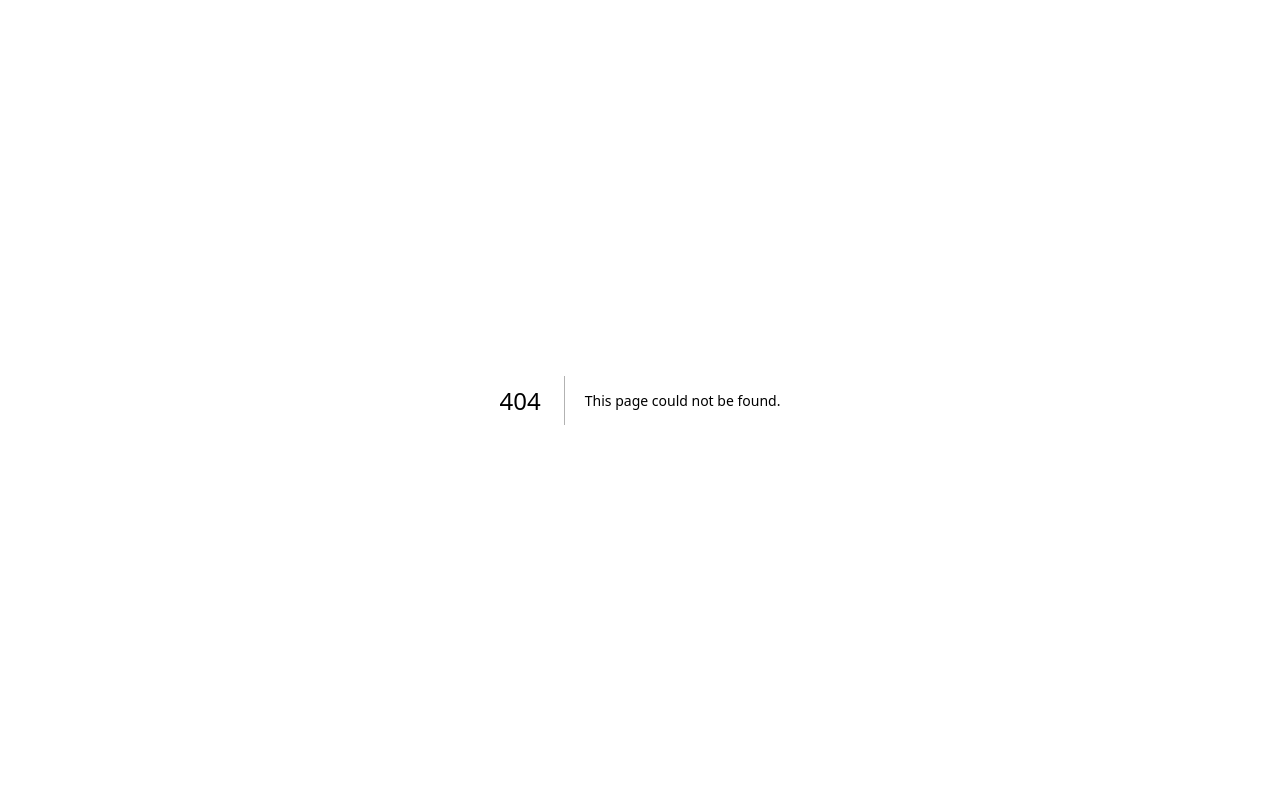
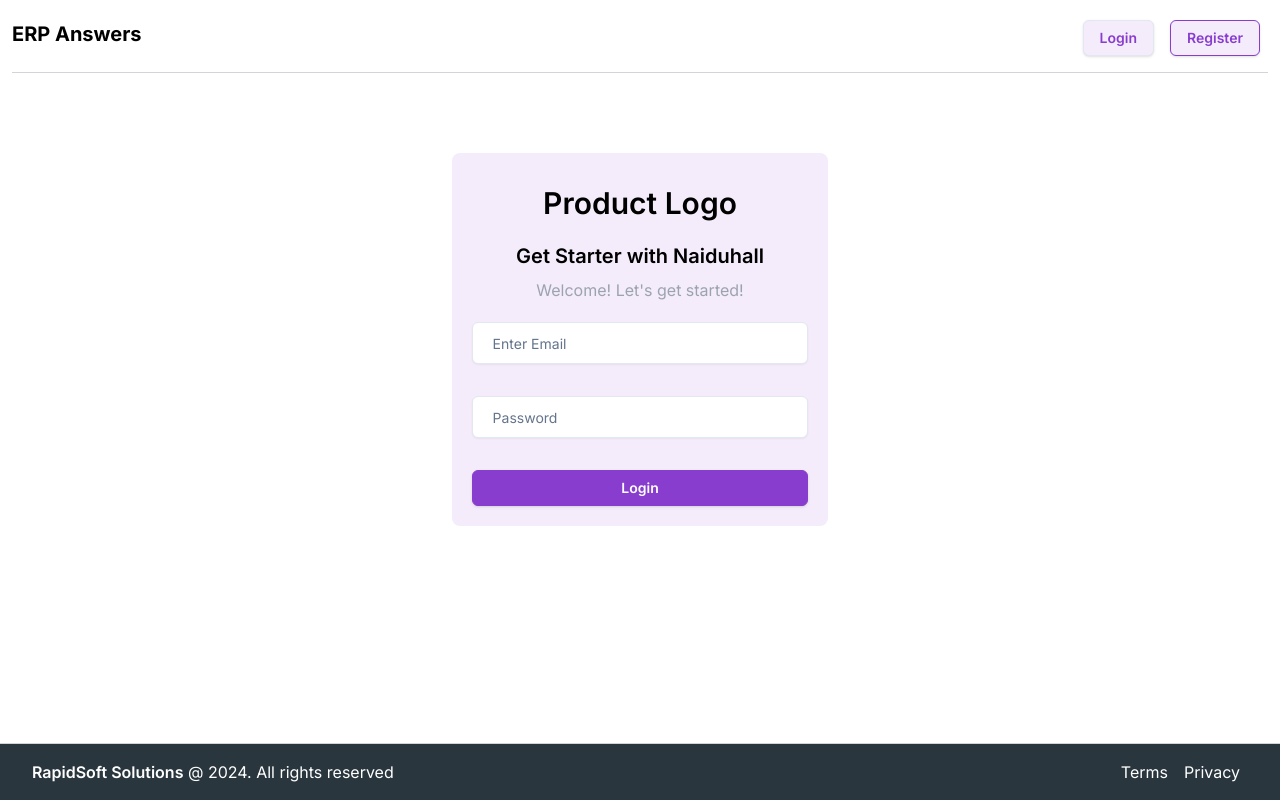
Before and after one commit to Febiecode/naiduhall, a Next.js app: page /login in a window 1280 px wide. Before the commit this address had no page. Built offline with nearby package versions, Linux system fonts and the light colour scheme.

Commit message:
login UI

```diff
--- /dev/null
+++ b/src/app/login/page.tsx
@@ -0,0 +1,10 @@
+import React from 'react'
+import Login from '@/components/organisms/Logincomponents'
+
+const page = () => {
+    return (
+        <Login />
+    )
+}
+
+export default page
--- /dev/null
+++ b/src/components/organisms/Login.tsx
@@ -0,0 +1,136 @@
+"use client"
+
+import React from 'react'
+import ProfileWithStatus from '../../../src/components/atoms/ProfileWithStatus';
+import NameRoleComponent from '../../../src/components/atoms/NameRole';
+
+
+import { zodResolver } from "@hookform/resolvers/zod"
+import { useForm } from "react-hook-form"
+import { z } from "zod"
+
+
+import {
+    Form,
+    FormControl,
+    FormDescription,
+    FormField,
+    FormItem,
+    FormLabel,
+    FormMessage,
+} from "../../components/ui/form"
+import {
+    AlertDialogCancel,
+    AlertDialogAction
+} from "../../components/ui/alert-dialog"
+import { Input } from "../../components/ui/input"
+import { Button } from "../../components/ui/button"
+import Image from 'next/image';
+
+const formSchema = z.object({
+    email: z.string().email({
+        message: "Invalid email format.",
+    }),
+    password: z.string().min(6, {
+        message: "Password must be at least 6 characters.",
+    }),
+})
+
+const Login = () => {
+    const profileImg = require('../../../public/profile.svg');
+    // 1. Define your form.
+    const form = useForm<z.infer<typeof formSchema>>({
+        resolver: zodResolver(formSchema),
+        defaultValues: {
+            email: "",
+            password: "",
+        },
+    })
+
+    function onSubmit(values: z.infer<typeof formSchema>) {
+        // Do something with the form values.
+        // ✅ This will be type-safe and validated.
+        console.log(values)
+    }
+    return (
+        <div className='min-h-screen flex flex-col'>
+            <div className='container-fluid  mt-5 px-3'>
+                <div className='flex justify-between'>
+                    <div className=' w-full flex justify-between'>
+                        <h1 className='text-xl font-bold items-center'>ERP Answers</h1>
+                        <div className='flex items-center'>
+                            <Button className='bg-primary-custom-purple hover:bg-custom-purple border  text-custom-purple hover:text-white font-semibold py-2 px-4 rounded-md mx-2'>Login</Button>
+                            <Button className='bg-primary-custom-purple hover:bg-custom-purple border border-custom-purple text-custom-purple hover:text-white font-semibold py-2 px-4 rounded-md mx-2'>Register</Button>
+                        </div>
+                    </div>
+                </div>
+                <hr className='my-4 border-gray-300' />
+
+                <div className="w-full flex flex-col items-center mt-20">
+                    <div className=' xl:w-[30%] lg:w-[40%] sm:w-[95%] xxsm:w-[95%] flex flex-col justify-center bg-primary-custom-purple p-5 rounded-lg'>
+                        <div className='flex flex-col items-center'>
+                            {/* <Image src={require('../../../public/vercel.svg')} alt='naiduhall logo' width={100} height={100} className='my-5'/> */}
+
+                            <h1 className='text-[30px] font-semibold my-2'>Product Logo</h1>
+
+                            <h1 className='font-semibold text-xl my-2'>Get Starter with Naiduhall</h1>
+                            <h1 className='text-gray-400 mb-5'>Welcome! Let's get started!</h1>
+                        </div>
+                        <Form {...form}>
+                            <form onSubmit={form.handleSubmit(onSubmit)} className="space-y-8">
+                                <FormField
+                                    control={form.control}
+                                    name="email"
+                                    render={({ field }) => (
+                                        <FormItem>
+                                            <FormControl>
+                                                <Input className='bg-white p-5' placeholder="Enter Email" {...field} />
+                                            </FormControl>
+                                            {/* <FormDescription>
+                                This is your public display name.
+                            </FormDescription> */}
+                                            <FormMessage />
+                                        </FormItem>
+                                    )}
+                                />
+                                <FormField
+                                    control={form.control}
+                                    name="password"
+                                    render={({ field }) => (
+                                        <FormItem >
+                                            <FormControl>
+                                                <Input className='bg-white p-5' placeholder="Password" {...field} />
+                                            </FormControl>
+                                            {/* <FormDescription>
+                                This is your public display name.
+                            </FormDescription> */}
+                                            <FormMessage />
+                                        </FormItem>
+                                    )}
+                                />
+                                <div className="flex justify-center">
+                                    <Button className='w-full bg-custom-purple hover:bg-primary-custom-purple border border-custom-purple text-white hover:text-custom-purple font-semibold py-2 px-4 rounded-md' type="submit">Login</Button>
+                                </div>
+                            </form>
+                        </Form>
+                    </div>
+                </div>
+
+            </div>
+            {/* Footer */}
+            <div className="mt-auto border-t border-gray-300 bg-[#29363E] py-4 text-white">
+                <div className="container mx-auto">
+                    <div className="flex justify-between xxsm:flex-col lg:flex-row">
+                        <h1><span className='font-semibold'>RapidSoft Solutions</span> @ 2024. All rights reserved</h1>
+                        <div className="flex justify-between lg:mt-0 xxsm:mt-10">
+                            <span className='px-2'>Terms</span>
+                            <span className='px-2'>Privacy</span>
+                        </div>
+                    </div>
+                </div>
+            </div>
+        </div>
+    );
+}
+
+export default Login
```
